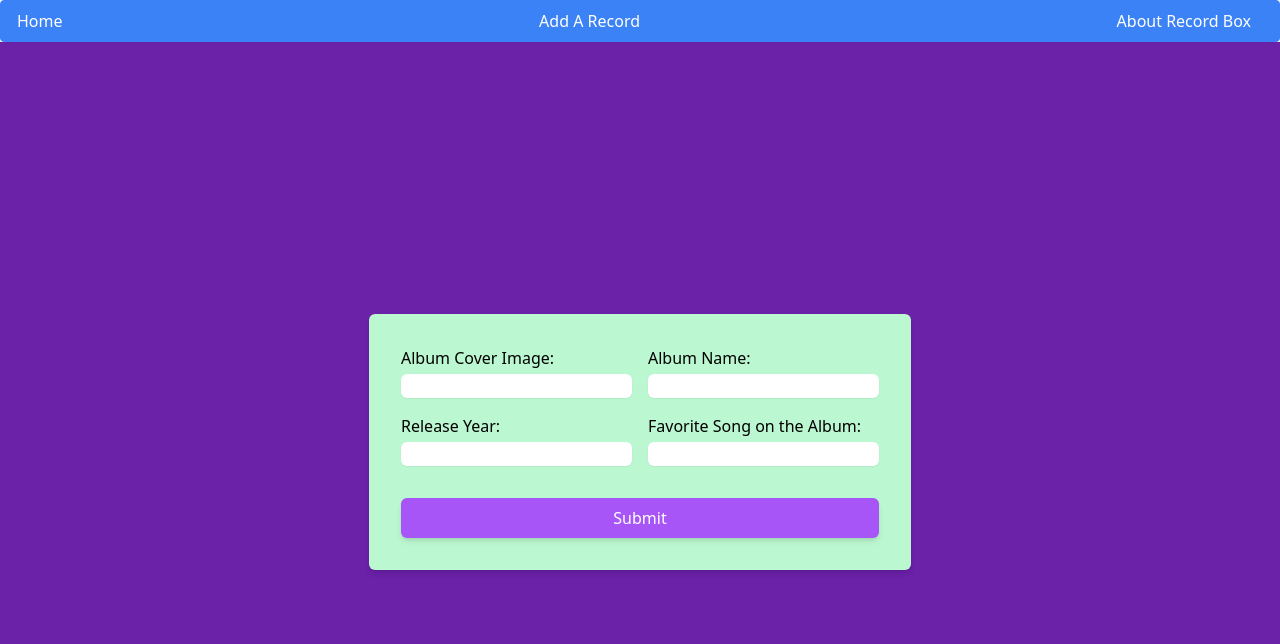
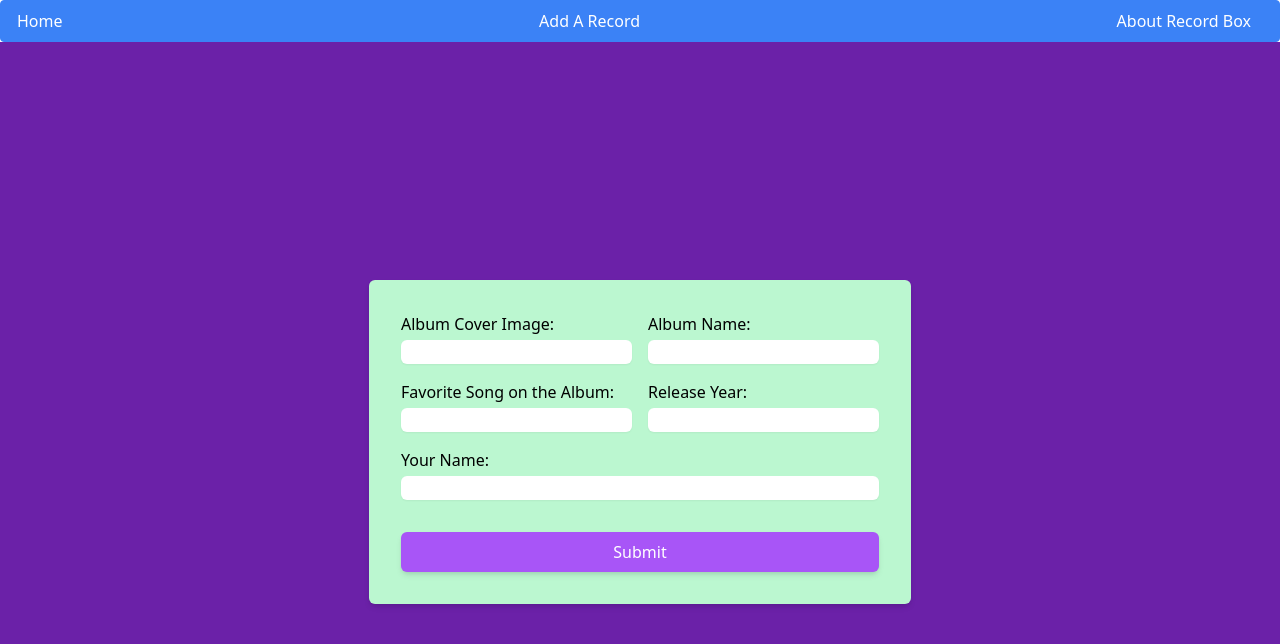
Before and after one commit to drew-anello/record-box, a Next.js app: page /add in a window 1280 px wide. Shown: the top 644 px of the page. Built offline with nearby package versions, Linux system fonts and the light colour scheme.

Commit message:
adds new feild for user to add their name

```diff
--- a/pages/add.tsx
+++ b/pages/add.tsx
@@ -4,6 +4,7 @@ export default function Add() {
   const [albumCover, setAlbumCover] = useState('');
   const [albumName, setAlbumName] = useState('');
   const [albumYear, setAlbumYear] = useState('');
+  const [yourName, setYourName] = useState('');
   const [favoriteSong, setFavoriteSong] = useState('');
 
   const handleSubmit = (event) => {
@@ -28,6 +29,10 @@ export default function Add() {
     setFavoriteSong(event.target.value);
   };
 
+  const handleYourNameChange = (event) => {
+    setYourName(event.target.value);
+  };
+
   return (
     <div className="flex flex-col items-center justify-center h-screen bg-purple-800">
       <div className="bg-green-200 rounded-md p-8 shadow-md">
@@ -46,16 +51,23 @@ export default function Add() {
           </div>
           <div>
             <label>
+              Favorite Song on the Album:
+              <input type="text" value={favoriteSong} onChange={handleFavoriteSongChange} className="block w-full mt-1 rounded-md border-gray-300 shadow-sm focus:border-purple-500 focus:ring focus:ring-purple-500 focus:ring-opacity-50" />
+            </label>
+          </div>
+          <div>
+            <label>
               Release Year:
               <input type="text" value={albumYear} onChange={handleAlbumYearChange} className="block w-full mt-1 rounded-md border-gray-300 shadow-sm focus:border-purple-500 focus:ring focus:ring-purple-500 focus:ring-opacity-50" />
             </label>
           </div>
-          <div>
-            <label>
-              Favorite Song on the Album:
-              <input type="text" value={favoriteSong} onChange={handleFavoriteSongChange} className="block w-full mt-1 rounded-md border-gray-300 shadow-sm focus:border-purple-500 focus:ring focus:ring-purple-500 focus:ring-opacity-50" />
-            </label>
+          <div className="col-span-2">
+          <label>
+            Your Name:
+            <input type="text" value={yourName} onChange={handleYourNameChange} className="block w-full mt-1 rounded-md border-gray-300 shadow-sm focus:border-purple-500 focus:ring focus:ring-purple-500 focus:ring-opacity-50" />
+          </label>
           </div>
+
           <div className="col-span-2">
             <button type="submit" className="w-full bg-purple-500 text-white py-2 px-4 mt-4 rounded-md shadow-md hover:bg-purple-600 focus:outline-none focus:ring-2 focus:ring-purple-500 focus:ring-opacity-50">
               Submit
```
